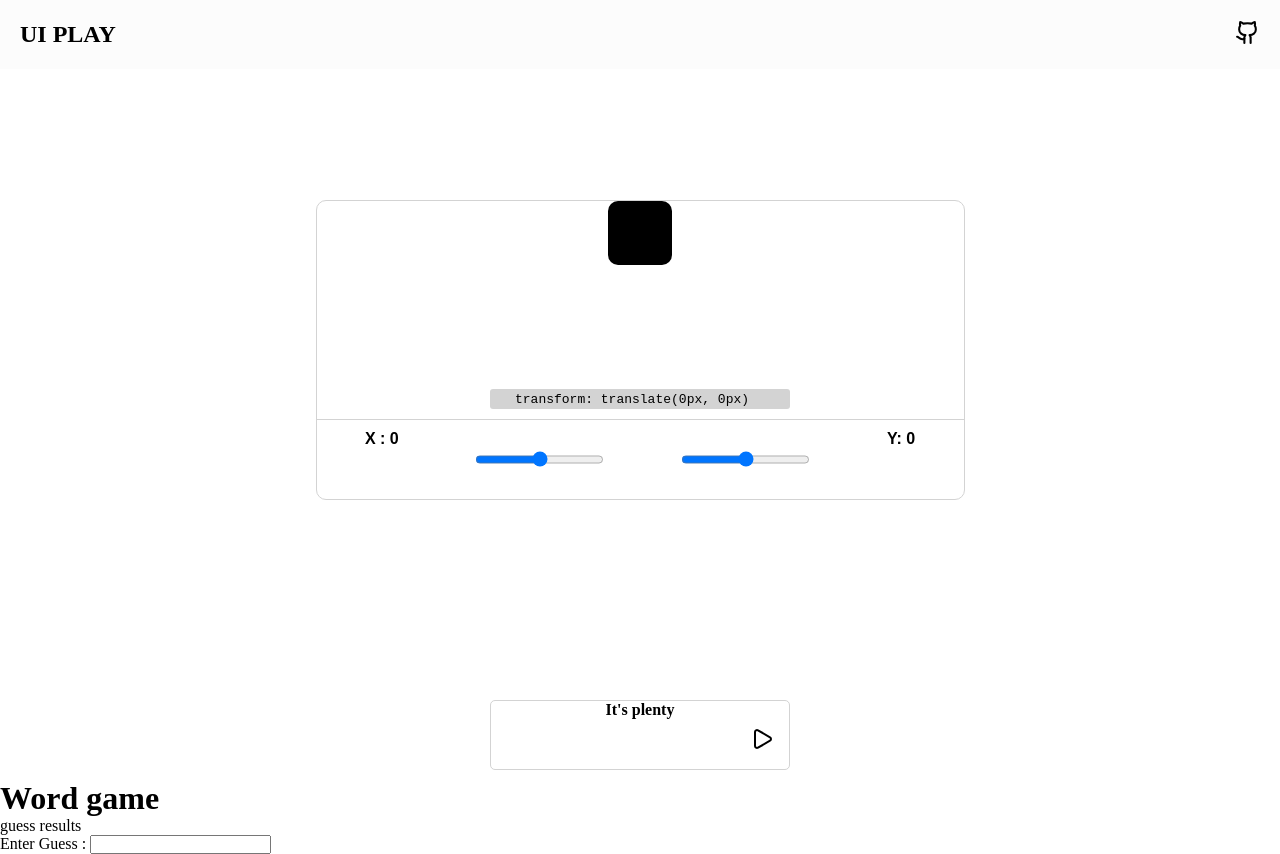
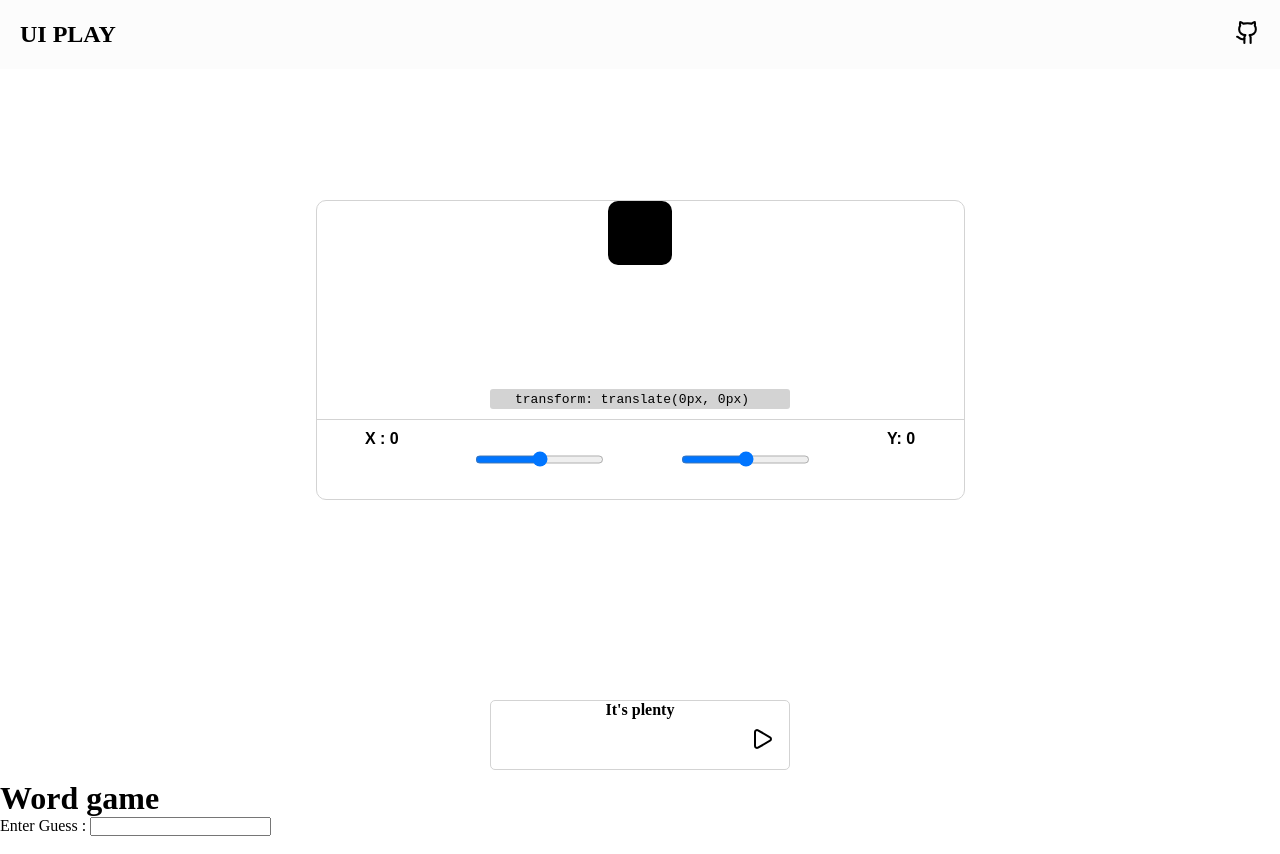
Before and after one commit to Genesispro-maker/ui-playground, a React (Vite) app in the folder ui/: page / in a window 1280 px wide. Built offline with nearby package versions, Linux system fonts and the light colour scheme; a web font is replaced by a local one.

Commit message:
Update guess-result.tsx

```diff
--- a/ui/src/components/wordle-game/guess-result.tsx
+++ b/ui/src/components/wordle-game/guess-result.tsx
@@ -1,3 +1,9 @@
-export function GuessResult(){
-    return <p>guess results</p>
+export function GuessResult({guess}: {guess: string}){
+    return(
+        <>
+          <div>
+            <p>{guess}</p>
+          </div>
+        </>
+    )
 }
```
